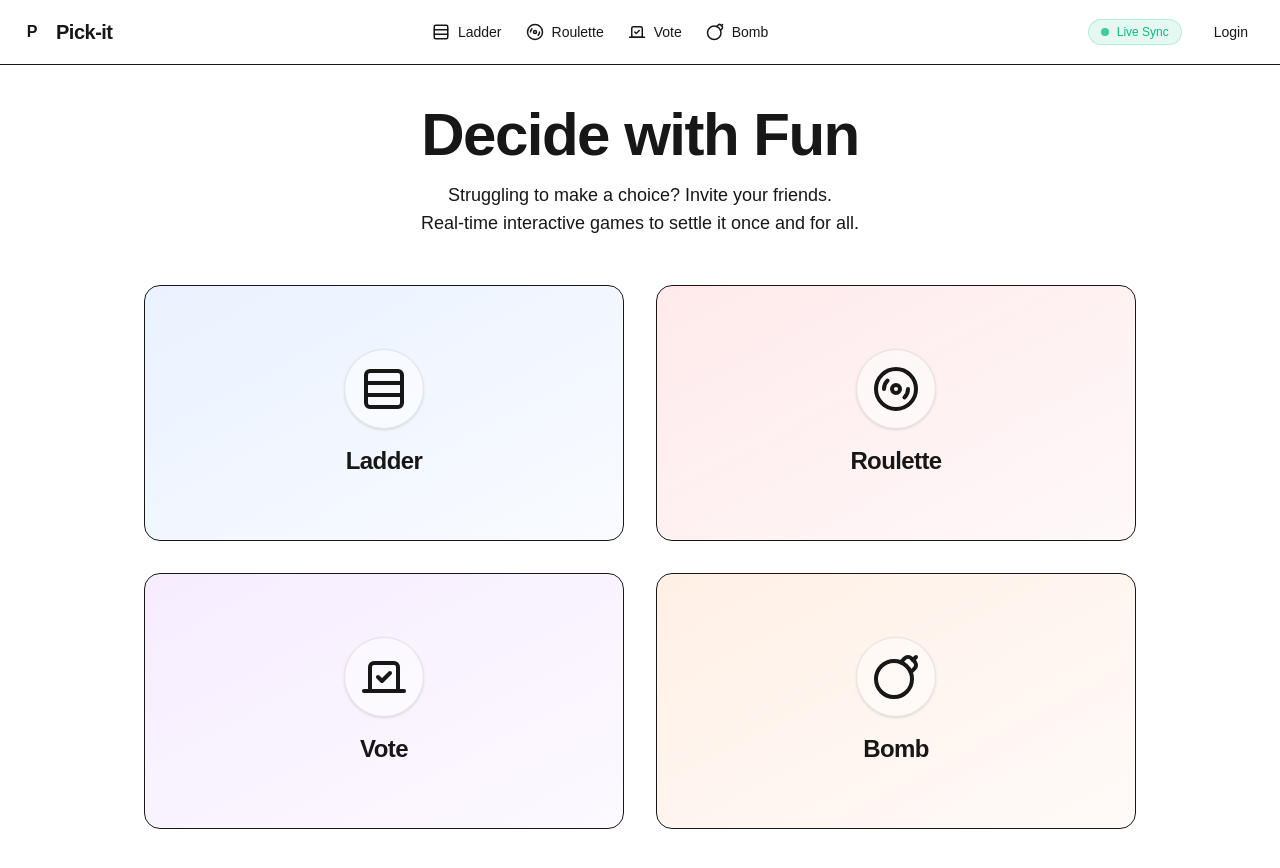
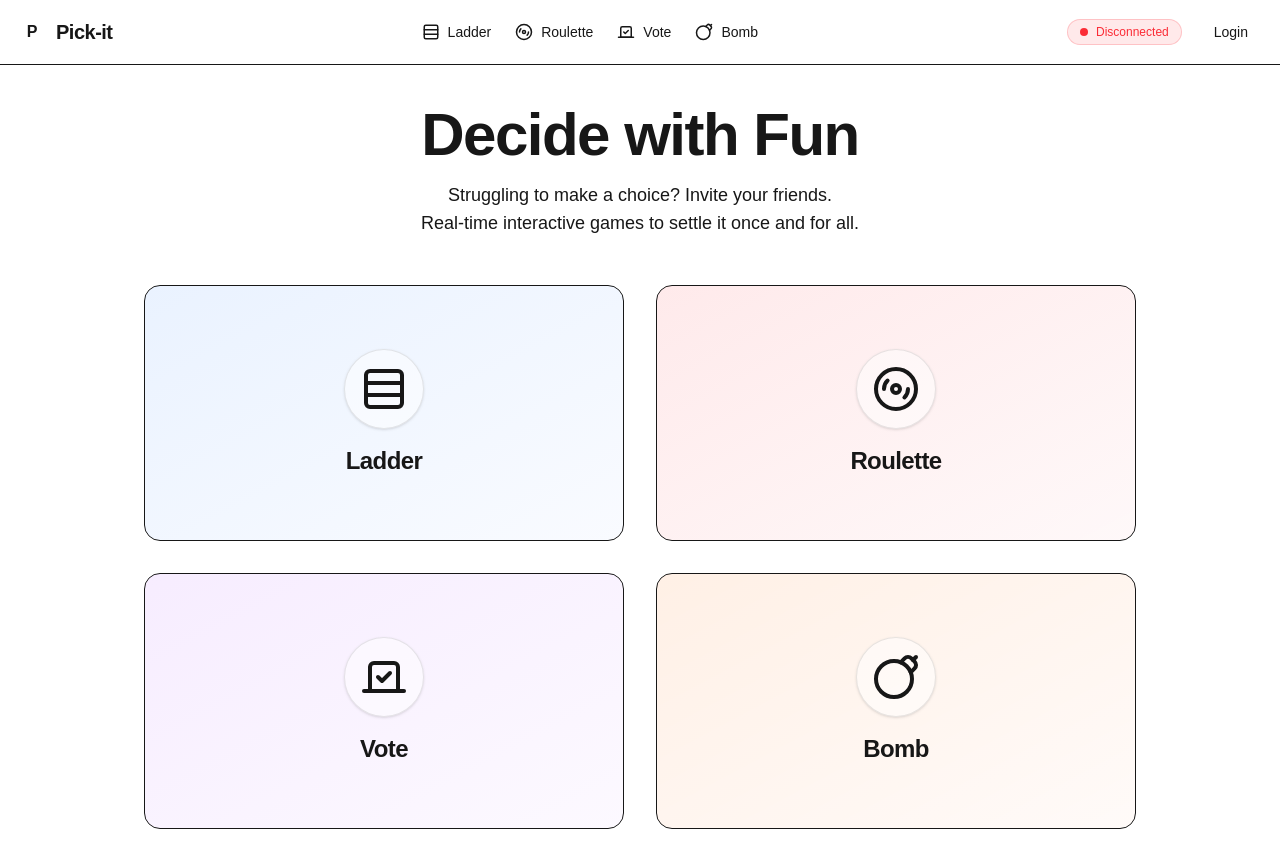
Before and after one commit to junuiui/pick-it, a Next.js app: page / in a window 1280 px wide. Built offline with nearby package versions, Linux system fonts and the light colour scheme.

Commit message:
added server disconnection status

```diff
--- a/src/ui/Header.ui.tsx
+++ b/src/ui/Header.ui.tsx
@@ -2,9 +2,13 @@ import NavBar from "@/components/NavBar.component";
 import Link from "next/link";
 
 export default function Header() {
+  // supabase onStatusChange (later)
+  const isConnected = false;
+
   return (
-    <header className="sticky top-0 z-50 w-full border-b bg-background/95 backdrop-blur supports-backdrop-filter:bg-background/60">
+    <header className="sticky top-0 z-50 w-full border-b bg-background/95 backdrop-blur supports-[backdrop-filter]:bg-background/60">
       <div className="container mx-auto flex h-16 items-center justify-between px-4">
+
         {/* Logo Section */}
         <div className="flex items-center gap-4">
           <Link href="/" className="flex items-center gap-2">
@@ -18,12 +22,20 @@ export default function Header() {
         {/* Navigation Section */}
         <NavBar />
 
-        {/* Action Section (e.g., Connection Status or Auth) */}
+        {/* Action Section */}
         <div className="flex items-center gap-4">
-          <div className="flex items-center gap-2 px-3 py-1 rounded-full bg-emerald-500/10 text-emerald-500 text-xs font-medium border border-emerald-500/20">
-            <span className="h-2 w-2 rounded-full bg-emerald-500 animate-pulse" />
-            Live Sync
+          {/* Status Indicator */}
+          <div className={`flex items-center gap-2 px-3 py-1 rounded-full text-xs font-medium border transition-colors ${isConnected
+              ? "bg-emerald-500/10 text-emerald-500 border-emerald-500/20" // Connected: Green (Emerald)
+              : "bg-red-500/10 text-red-500 border-red-500/20"           // Disconnected: Red
+            }`}>
+            <span className={`h-2 w-2 rounded-full transition-all ${isConnected
+                ? "bg-emerald-500 animate-pulse"
+                : "bg-red-500"
+              }`} />
+            {isConnected ? "Connected" : "Disconnected"}
           </div>
+
           <button className="text-sm font-medium bg-secondary px-4 py-2 rounded-md hover:bg-secondary/80 transition-colors">
             Login
           </button>
```
